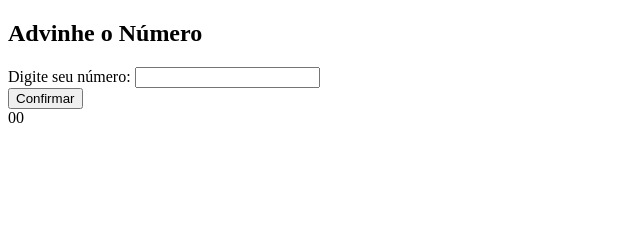
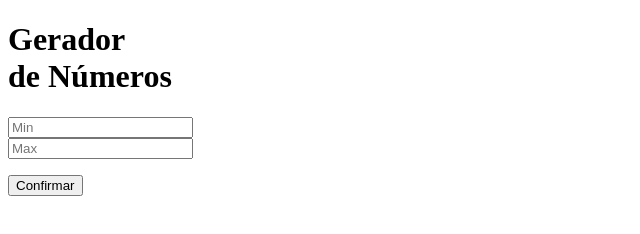
Before and after one commit to RickAlisson/RickAlisson, a plain HTML site: page index.html in a window 1280 px wide. Shown: the whole page, without its empty margins (0-640 px from the left). Drawn offline with Linux system fonts and the light colour scheme.

Commit message:
index.html

```diff
--- a/index.html
+++ b/index.html
@@ -1,58 +1,33 @@
 <!DOCTYPE html>
-<html lang="pt-br">
-
+<html lang="pt-BR">
 <head>
-
-  <meta charset="UTF-8">
-
-  <meta http-equiv="X-UA-Compatible" content="IE=edge">
-
-  <meta name="viewport" content="width=device-width, initial-scale=1.0">
-
-  <link rel="stylesheet" href="assets/css/large.css">
-
-  <link rel="stylesheet" href="assets/css/small.css">
-
-  <title>Adivinhe o Número</title>
-
+    <meta charset="UTF-8">
+    <meta name="viewport" content="width=device-width, initial-scale=1.0">
+    <link rel="stylesheet" href="assets/style.css">
+    <title>Gerador de números</title>
 </head>
 
 <body>
+    <div class="container">
+        <h1>Gerador <br> de Números</h1>
+        <div class="input-group">
+            <div class="input-field" id="min">
+                <input type="number" id="value-min"placeholder="Min">
+            </div>
+            <div class="input-field" id="max">
+                <input type="number" id="value-max" placeholder="Max">
+            </div>
+             <p id="result">
 
-  <div class="container">
-
-    <h2>Advinhe o Número</h2>
-
-    <div class="input-group">
-
-      <div class="input-field">
-
-        <label for="min">Digite seu número:</label>
-
-        <input type="number" name="min" id="min">
-
-      </div>
+            </p>
+            <button id="confirm" class="confirm">
+                Confirmar
+            </button>
+        </div>
 
     </div>
+</body>
+    <script src="script.js" defer>
 
-    <button id="generate">Confirmar</button>
-
-    <div id="result">
-
-      <span>
-
-        00
-
-      </span>
-
-    </div>
-
-  </div>
-
-  <script src="assets/js/script.js">
-
-  </script>
-
-  <a href=""></a>
-</body>
+    </script>
 </html>
```
